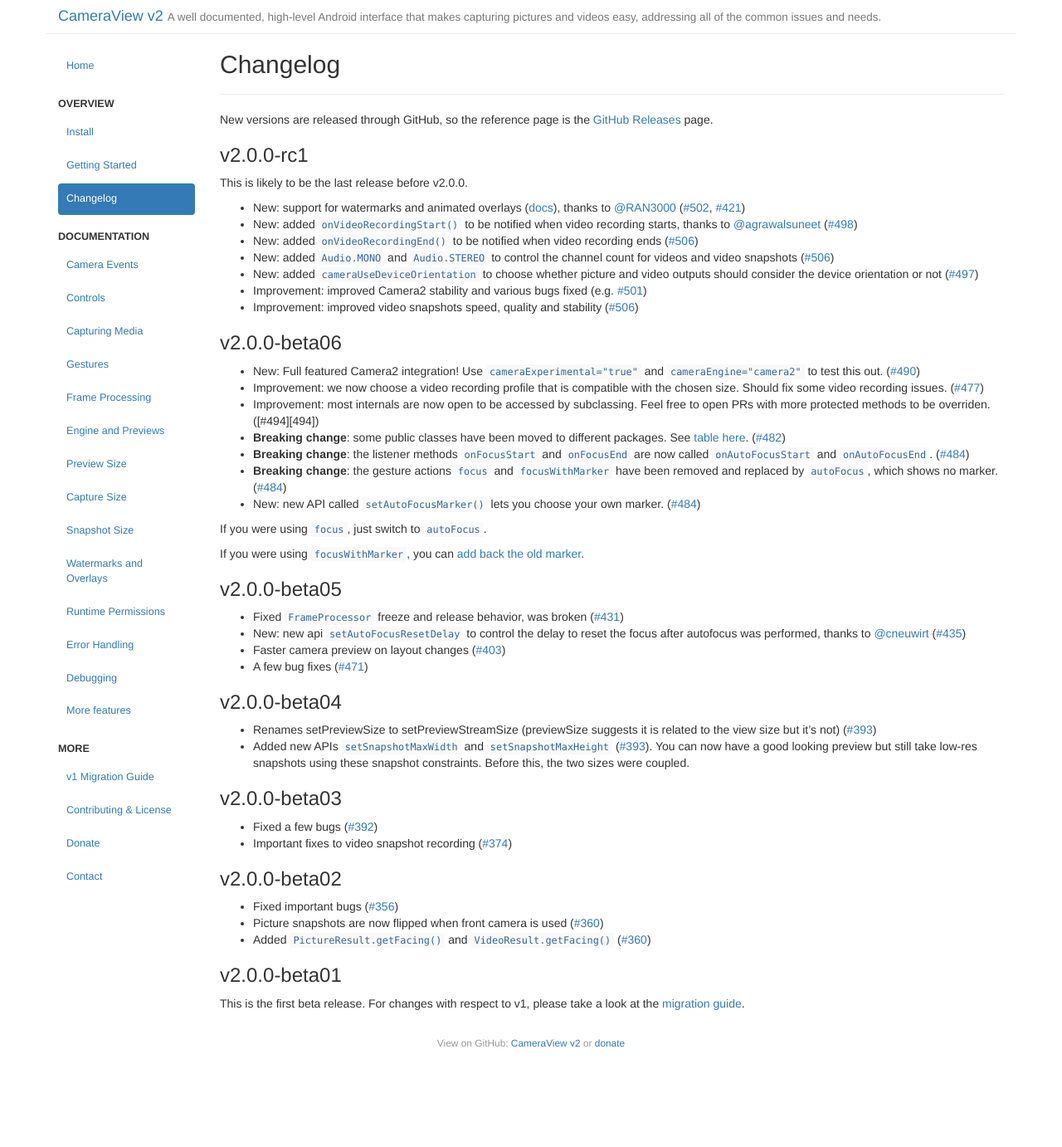
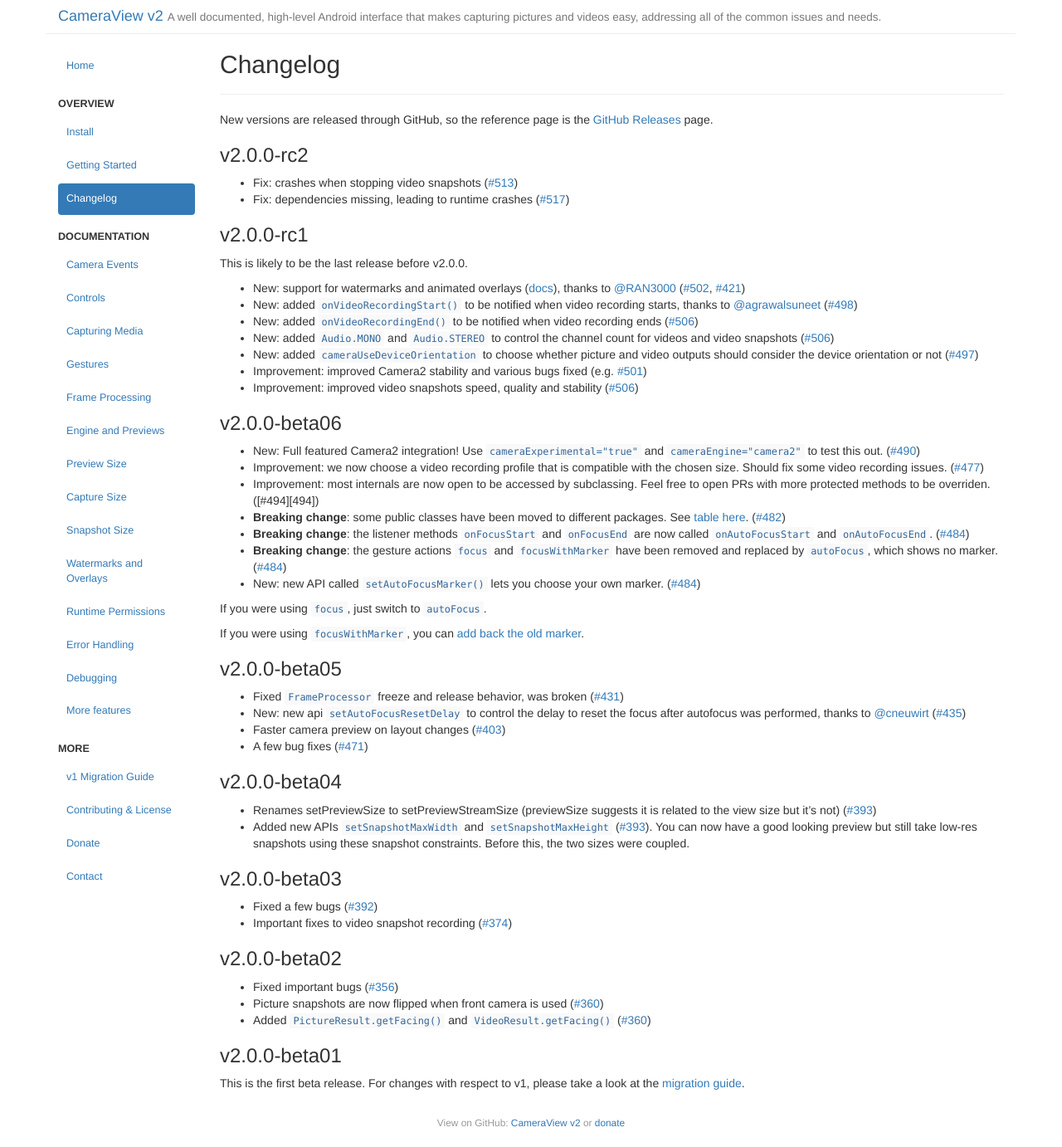
Before and after one commit to nada2q/CameraView, a Jekyll site: the page built from docs/_posts/2018-12-20-changelog.md, in a window 1280 px wide. Shown: the whole page at 83% size. Built offline with Jekyll 4.4.1, drawn with Linux system fonts in a browser that asks for light colours; before the commit the page ends 1286 px from its top, so only the background shows below that.

Commit message:
Release v2.0.0-rc2 (#519)

```diff
--- a/docs/_posts/2018-12-20-changelog.md
+++ b/docs/_posts/2018-12-20-changelog.md
@@ -7,6 +7,11 @@ order: 3
 ---
 
 New versions are released through GitHub, so the reference page is the [GitHub Releases](https://github.com/natario1/CameraView/releases) page.
+
+### v2.0.0-rc2
+
+- Fix: crashes when stopping video snapshots ([#513][513])
+- Fix: dependencies missing, leading to runtime crashes ([#517][517])
 
 ### v2.0.0-rc1
 
@@ -85,3 +90,5 @@ This is the first beta release. For changes with respect to v1, please take a lo
 [501]: https://github.com/natario1/CameraView/pull/501
 [502]: https://github.com/natario1/CameraView/pull/502
 [506]: https://github.com/natario1/CameraView/pull/506
+[513]: https://github.com/natario1/CameraView/pull/513
+[517]: https://github.com/natario1/CameraView/pull/517
```
Also changed, not shown: docs/_posts/2018-12-20-install.md (+1 -1 lines), README.md, 1 other file.
